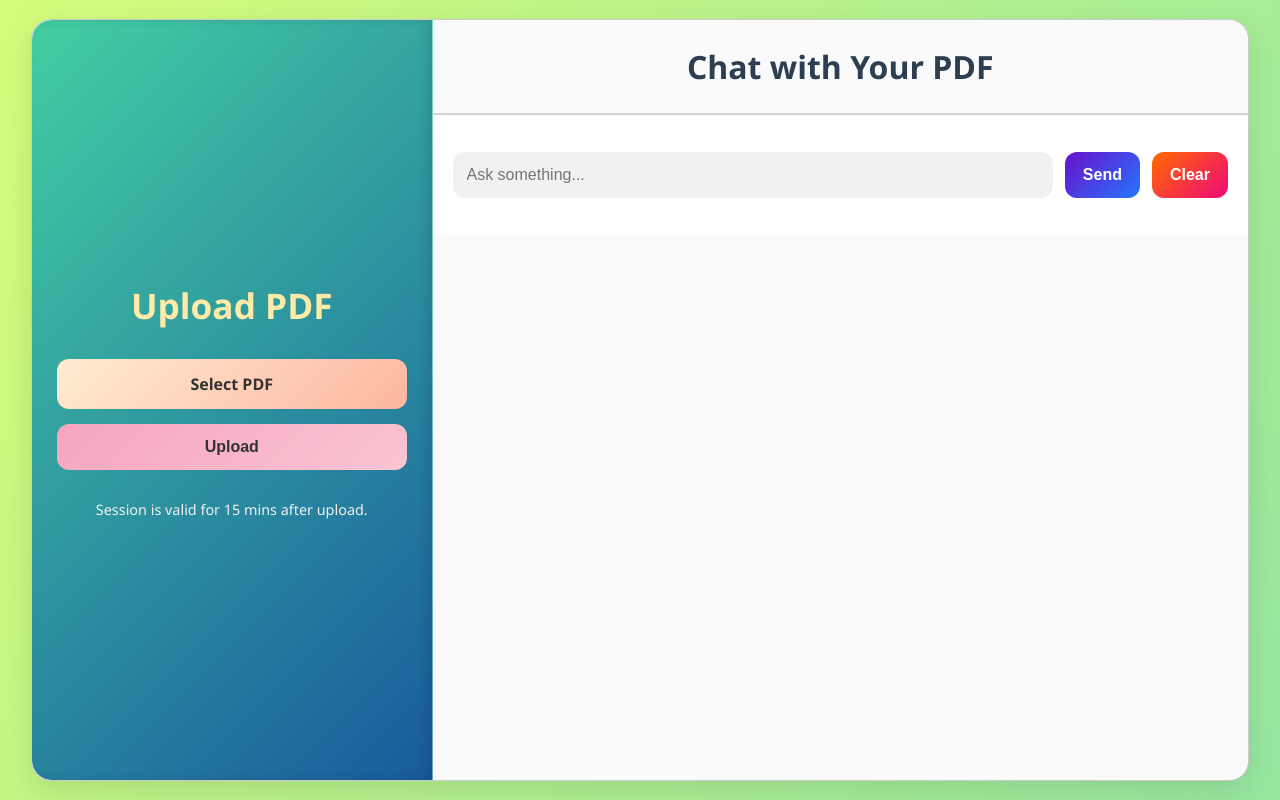
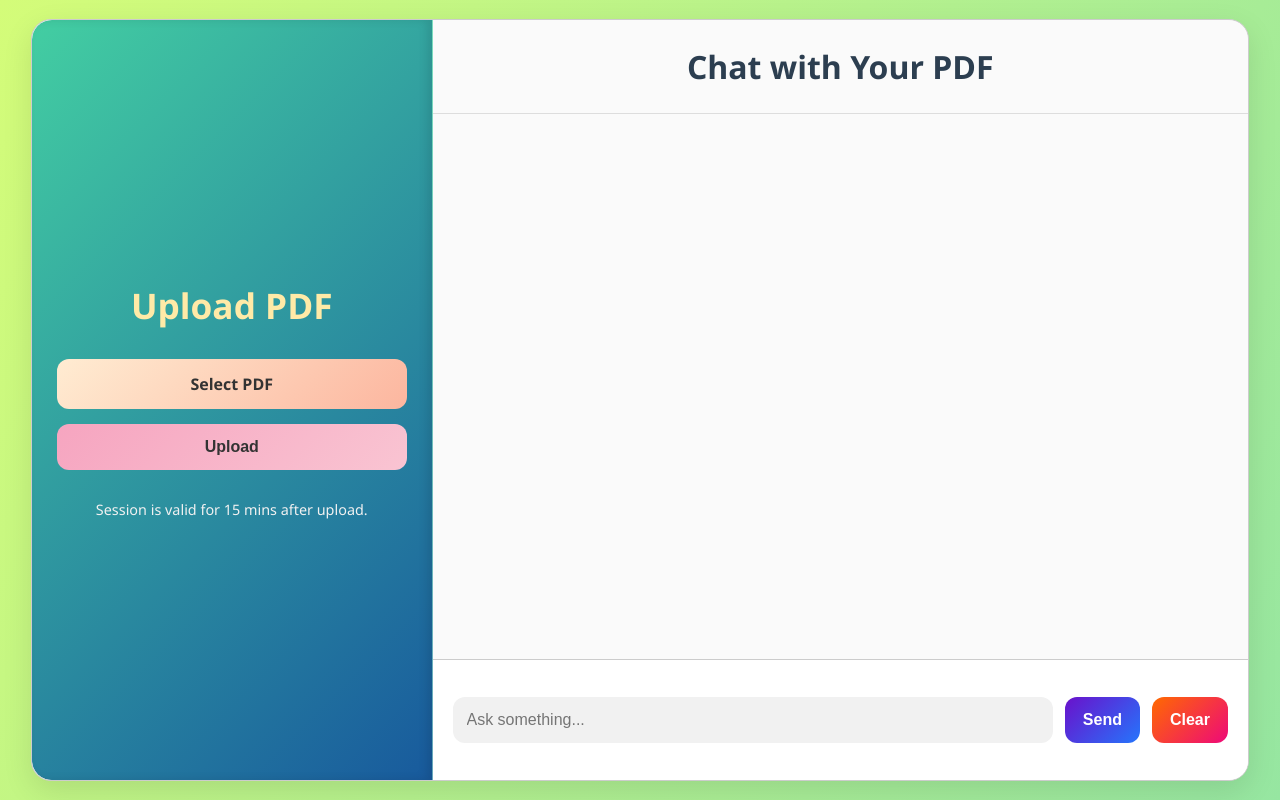
Before and after one commit to shubhendu-ghosh-DS/AskmyPdf, a Flask app: page / in a window 1280 px wide. Run offline with Flask 3, Linux system fonts and the light colour scheme; some libraries are stand-ins or nearby versions.

Commit message:
Update templates/index.html

```diff
--- a/templates/index.html
+++ b/templates/index.html
@@ -24,7 +24,7 @@
     <!-- RIGHT PANEL -->
     <div class="right-panel">
       <h1>Chat with Your PDF</h1>
-      <div id="chat-section" style="display: none;" class="chat-section">
+      <div id="chat-section" class="chat-section">
         <div class="chat-container" id="chat-container">
           <div class="chat-box" id="chat-box"></div>
         </div>
```
